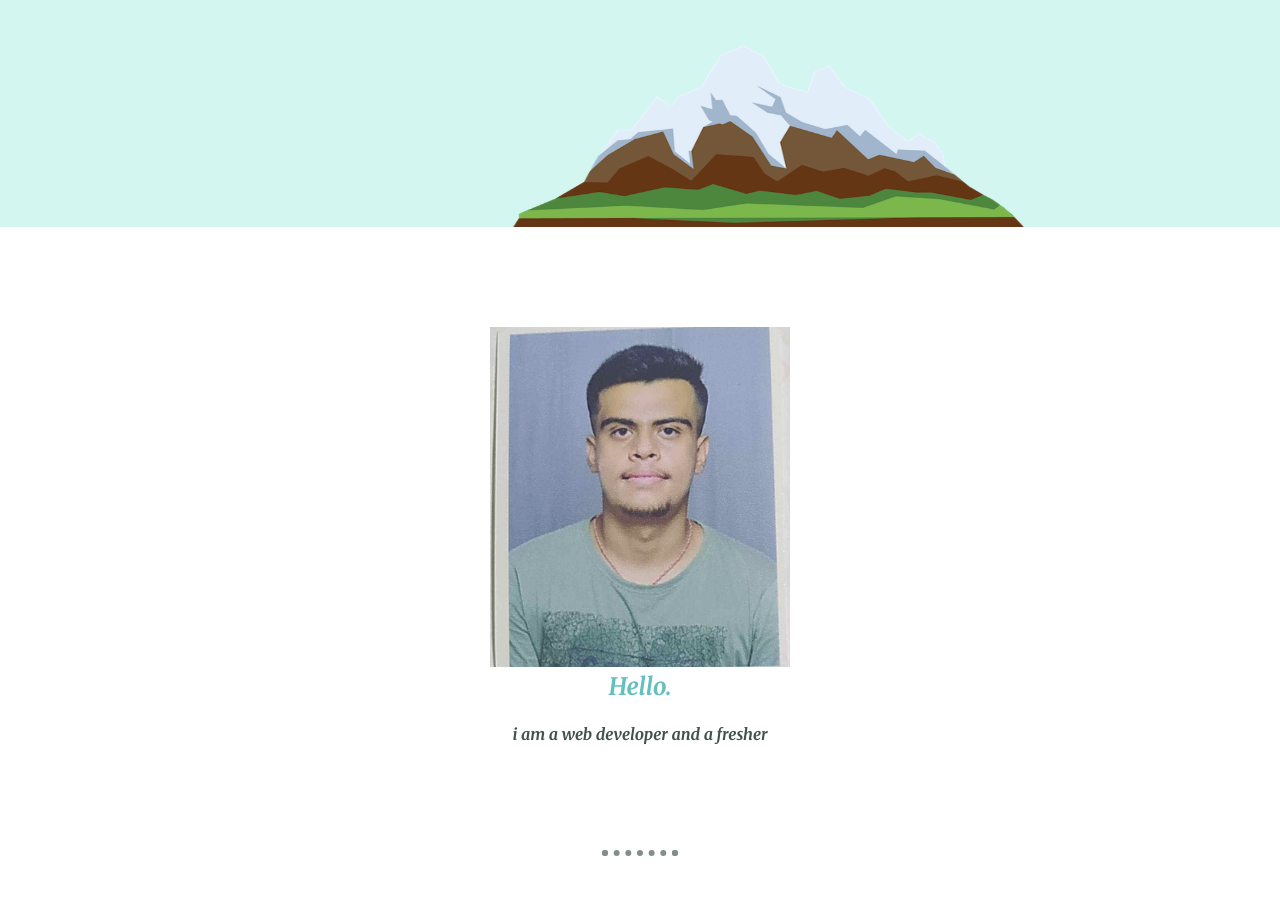
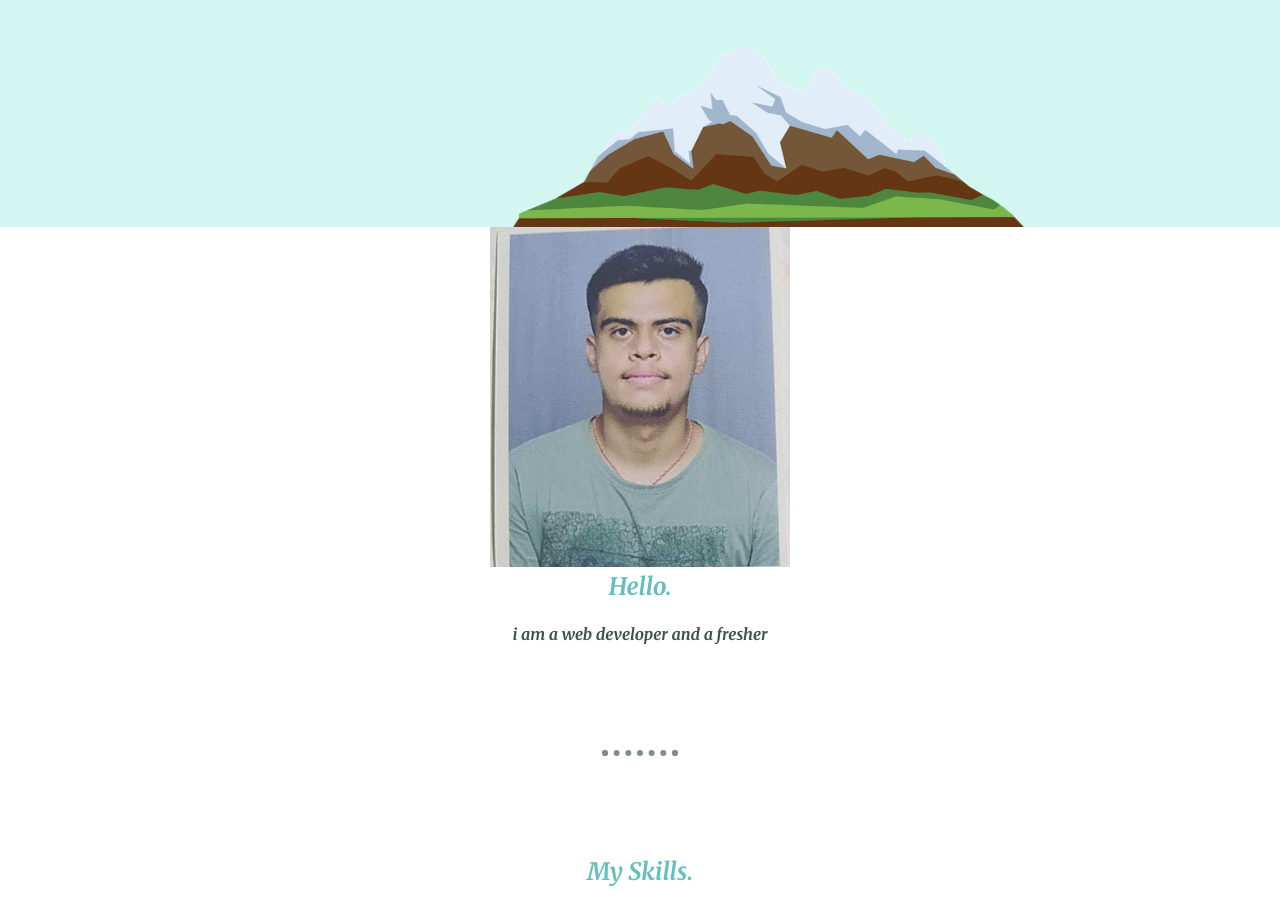
Before and after one commit to mohitmakda/website, a plain HTML site: page index.html in a window 1280 px wide. Shown: the part 521-1420 px from the top of the page. Drawn offline with Linux system fonts and the light colour scheme.

Commit message:
Update styles.css

```diff
--- a/styles.css
+++ b/styles.css
@@ -89,7 +89,7 @@ h3{
 }
 
 .middle-container{
-    margin: 100px 0;
+/*     margin: 100px 0; */
     width:100%;
 }
 
```
